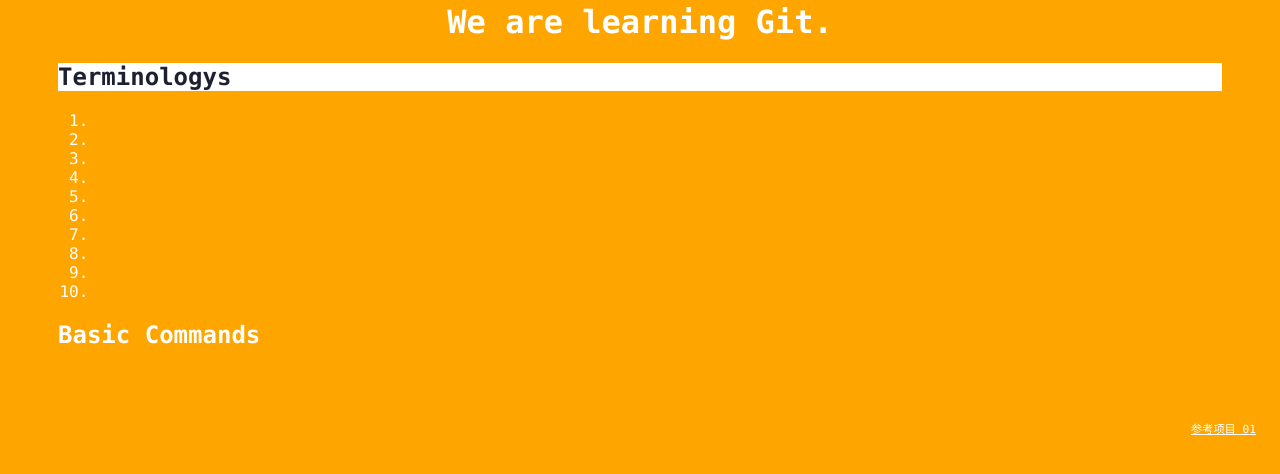
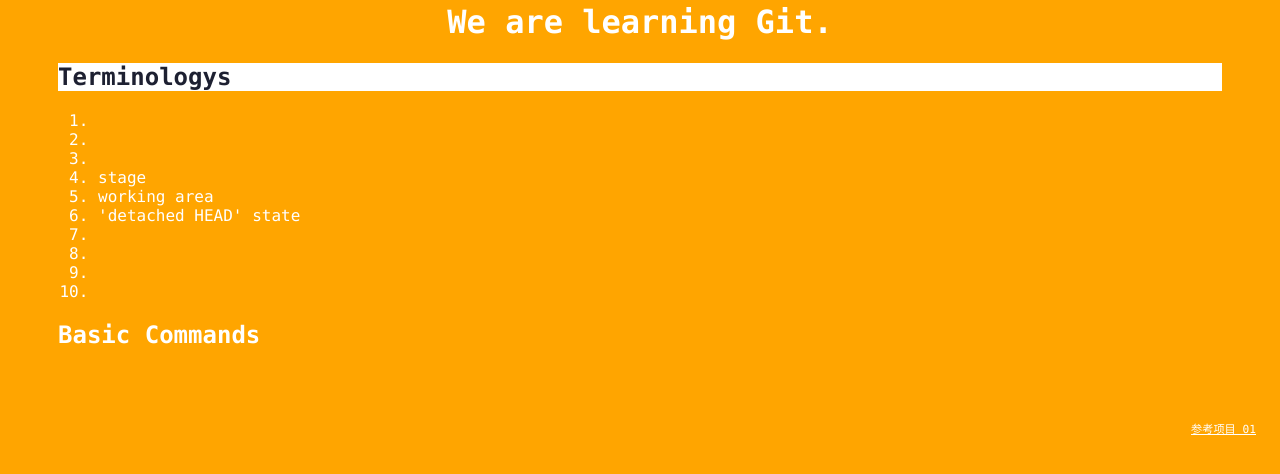
Before and after one commit to git20201109/git_test, a plain HTML site: page index.html in a window 1280 px wide. Both pictures are taken after a click on the element "Terminologys". Shown: the part 182-656 px from the top of the page. Drawn offline with Linux system fonts and the light colour scheme.

Commit message:
Change index.html, styles/style.css

```diff
--- a/index.html
+++ b/index.html
@@ -17,9 +17,9 @@
                     <li></li>
                     <li></li>
                     <li></li>
-                    <li></li>
-                    <li></li>
-                    <li></li>
+                    <li>stage</li>
+                    <li>working area</li>
+                    <li>'detached HEAD' state</li>
                     <li></li>
                     <li></li>
                     <li></li>
```
Also changed, not shown: 1 other file.
